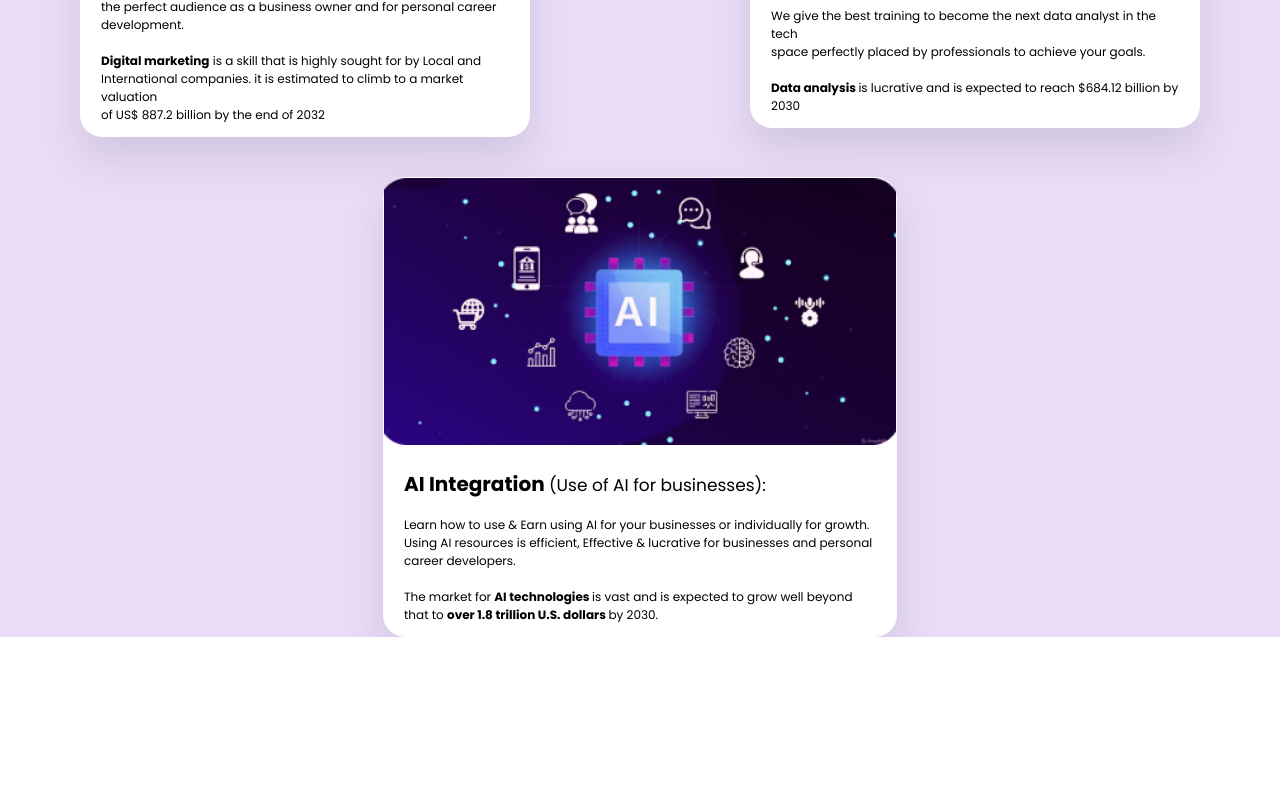
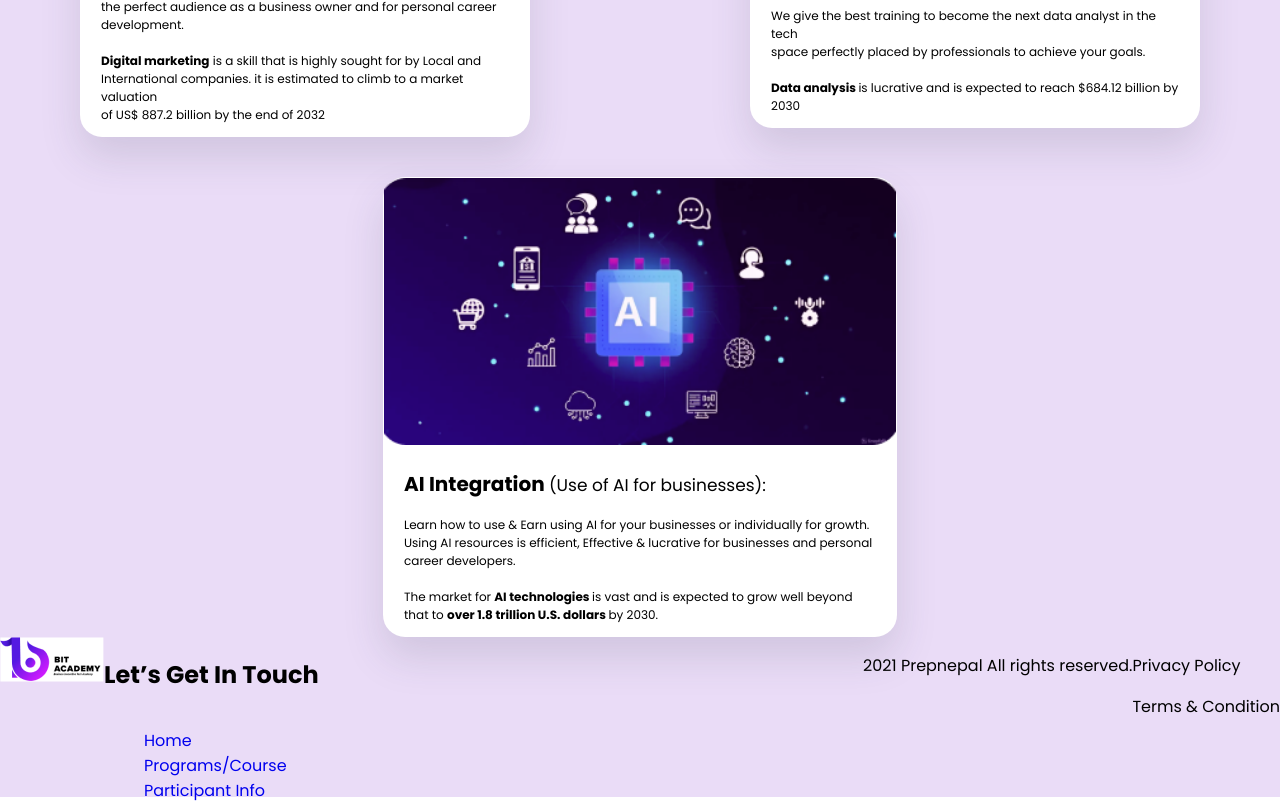
Before and after one commit to Chukuameke/Bit-Academy, a React (Create React App) app in the folder bit-academy/: page / in a window 1280 px wide. Shown: the part 1794-2597 px from the top of the page. Before the commit the page ends 2431 px from the top, so only its background shows below. Built offline with nearby package versions, Linux system fonts and the light colour scheme.

Commit message:
footer section

```diff
--- a/bit-academy/src/App.js
+++ b/bit-academy/src/App.js
@@ -3,6 +3,7 @@ import Header from "./header"
 import Hero from "./hero"
 import Program from "./program";
 import Form from "./ContactForm"
+import Footer from './footer';
 
 function App() {
   return (
@@ -11,6 +12,7 @@ function App() {
       <Hero />
       <Program />
       <Form />
+      <Footer/>
     </>
   );
 }
--- /dev/null
+++ b/bit-academy/src/footer.jsx
@@ -0,0 +1,37 @@
+import React from 'react'
+import Logo from './img/bit-logo.png';
+function footer() {
+    return (
+        <div>
+            <div className="footer-container">
+                <div className="footer-background">
+                    <div className="footer-left">
+                        <div>
+                            <img src={Logo} alt="img" />
+                        </div>
+                        <div className="footer-list">
+                            <h2>Let’s Get In Touch</h2>
+                            <ul>
+                                <a href="https://www.google.com"><li>Home</li></a>
+                                <a href="https://www.google.com"><li>Programs/Course</li></a>
+                                <a href="https://www.google.com"><li>Participant Info</li></a>
+                            </ul>
+                        </div>
+                    </div>
+
+                    <div className="footer-right">
+                       <div>
+                       <p>2021 Prepnepal All rights reserved.</p>
+                       </div>
+                        <div>
+                            <p>Privacy Policy</p>
+                            <p>Terms & Condition</p>
+                        </div>
+                    </div>
+                </div>
+            </div>
+        </div>
+    )
+}
+
+export default footer
--- a/bit-academy/src/index.css
+++ b/bit-academy/src/index.css
@@ -220,7 +220,23 @@ nav {
 
 /* form section */
 
-
+/* footer section */
+.footer-background{
+  width: 100%;
+  height: 20vh;
+  background-color: var(--lighterpurple);
+  display: flex;
+  justify-content: space-between;
+}
+.footer-right,
+.footer-left{
+  display: flex;
+  justify-content: center;
+}
+.footer-list{
+  display: grid;
+  align-items:;
+}
 @media(max-width:600px) and (min-width:100px) {
   .background {
     background: linear-gradient(to bottom, #CE19FE, #4B16CD);
```
